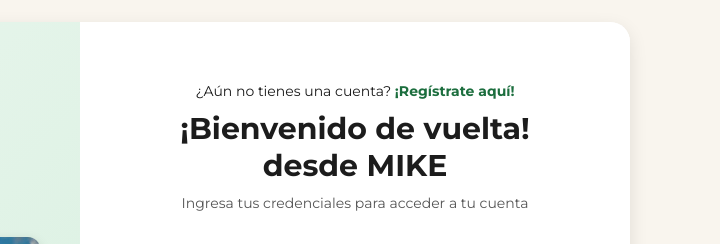
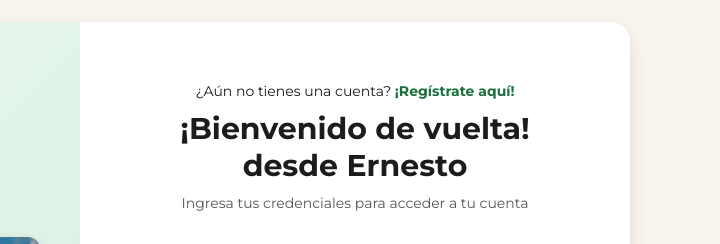
Before and after one commit to 243873/AgroData, a plain HTML site: page index.html in a window 1280 px wide. Shown: the part 87-331 px from the top of the page, 560-1280 px from the left. Drawn offline with Linux system fonts and the light colour scheme.

Commit message:
Teste deploy Ernesto

```diff
--- a/index.html
+++ b/index.html
@@ -32,7 +32,7 @@
                         <p>¿Aún no tienes una cuenta?
                             <a href="/paginas/registro/registro.html">¡Regístrate aquí!</a>
                         </p>
-                        <h3>¡Bienvenido de vuelta! desde MIKE</h3>
+                        <h3>¡Bienvenido de vuelta! desde Ernesto</h3>
                         <p class="subtitle">Ingresa tus credenciales para acceder a tu cuenta</p>
                     </div>
 
```
